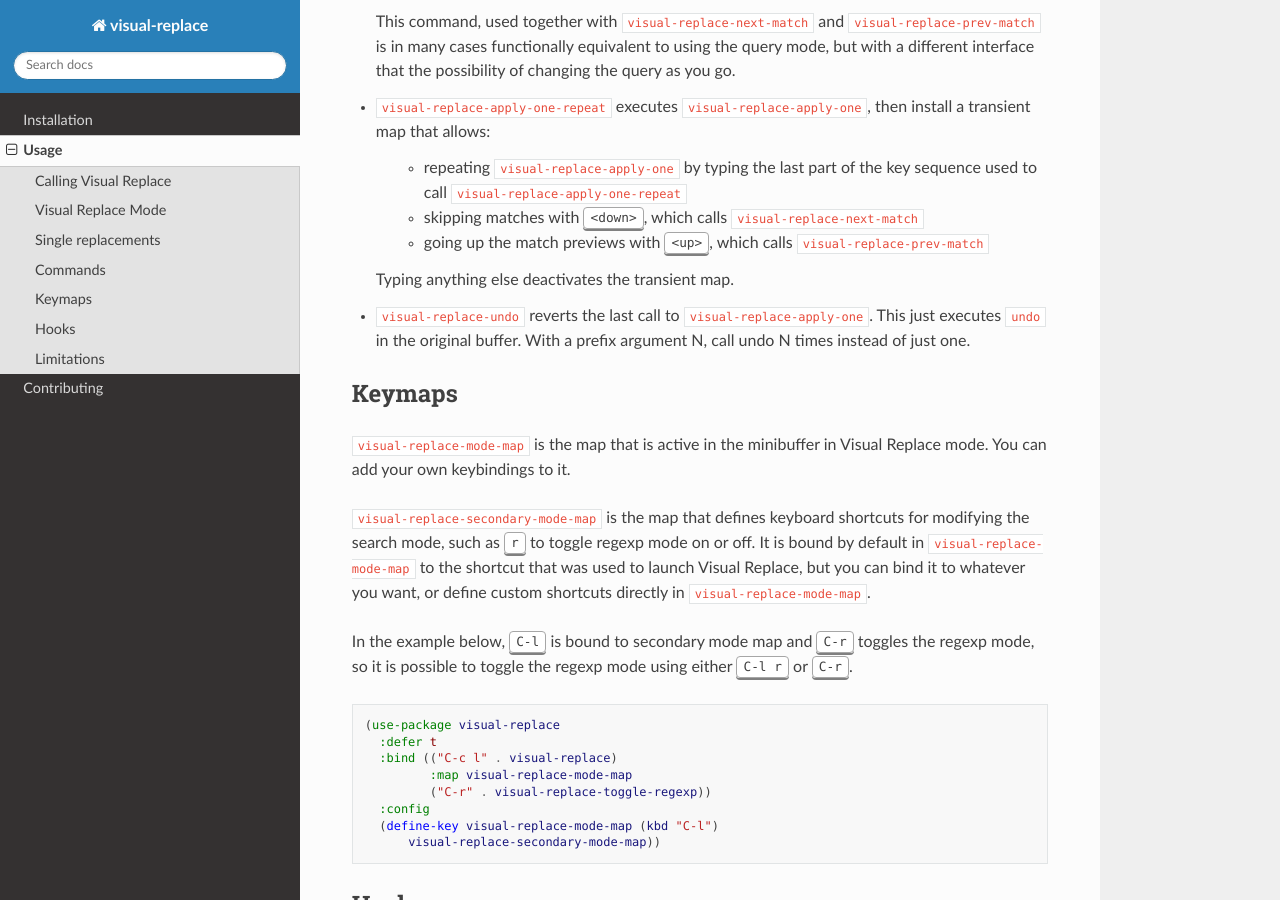
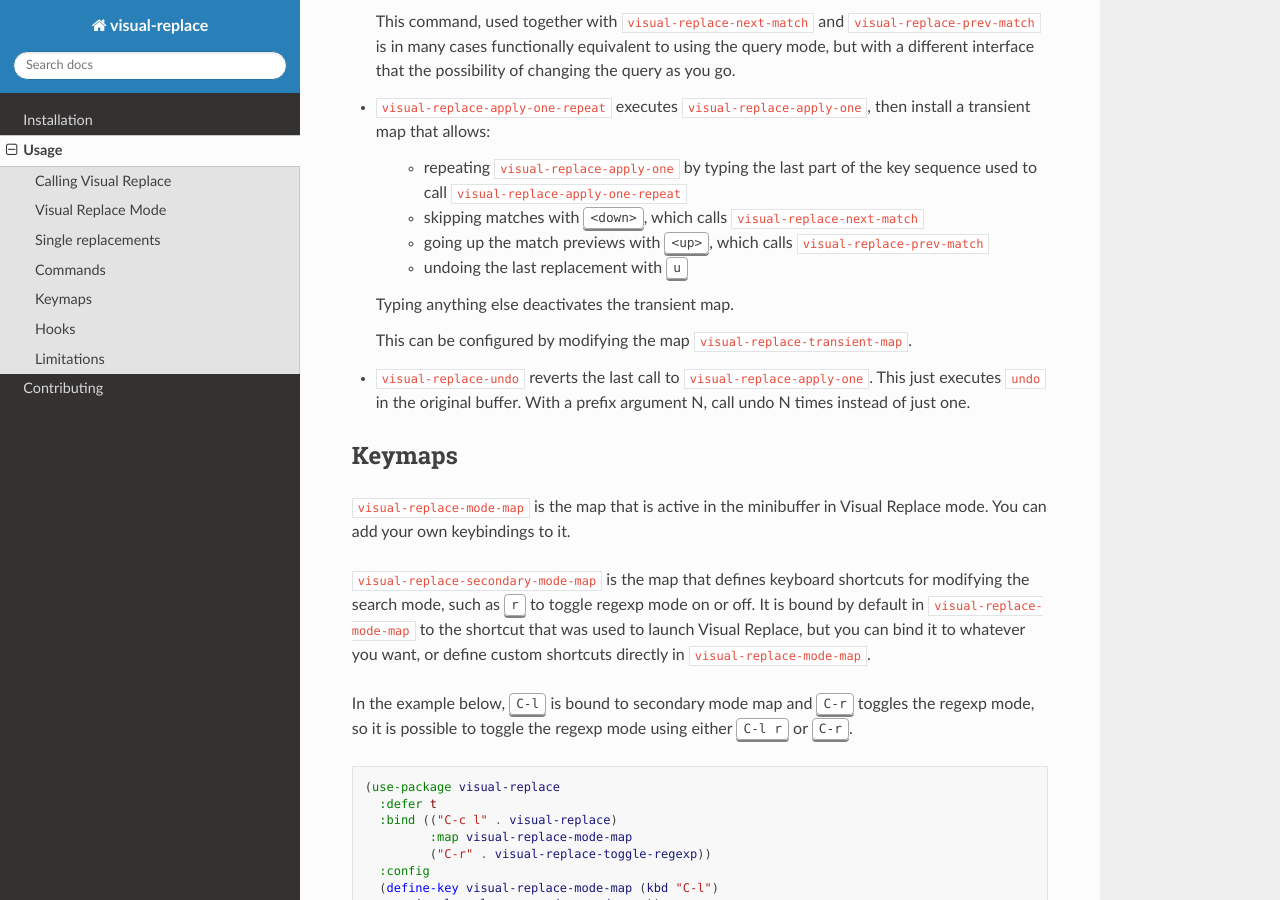
Before and after one commit to szermatt/visual-replace, a Sphinx documentation site: the page built from docs/source/usage.rst, in a window 1280 px wide and 900 px high, scrolled down 3704 px. Built offline with Sphinx 7.4.7 and the Read the Docs theme 3.1.0, drawn with Linux system fonts in a browser that asks for light colours; some of the changed text lies outside the part shown.

Commit message:
feat: Expose the transient map as visual-replace-transient-map
Before this change, the keybindings available in the transient map
installed by visual-replace-apply-one-repeat were hardcoded.

With this change, it becomes possible to add or remove keys by
manipulating the map visual-replace-transient-map.

This change also adds 'u' to the map, to undo a change.

Issue #7

```diff
--- a/docs/source/usage.rst
+++ b/docs/source/usage.rst
@@ -144,7 +144,8 @@ If you want to replace only *some* matches within the scope, you can:
 
   This enters a mode that allows applying replacement with :kbd:`a`,
   the last part of the key sequence, and also moving through the
-  matches with :kbd:`<down>` or :kbd:`<up>`.
+  matches with :kbd:`<down>` or :kbd:`<up>`. :kbd:`u` reverts the last
+  replacement.
 
 .. _commands:
 
@@ -184,6 +185,7 @@ Commands
    pair: command; visual-replace-apply-one
    pair: command; visual-replace-apply-one-repeat
    pair: command; visual-replace-undo
+   pair: variable; visual-replace-transient-map
 
 The following commands are meant to be called while in Visual Replace
 mode, from :code:`visual-mode-map`. By default, they're bound in
@@ -216,7 +218,11 @@ mode, from :code:`visual-mode-map`. By default, they're bound in
 
     * going up the match previews with :kbd:`<up>`, which calls :code:`visual-replace-prev-match`
 
+    * undoing the last replacement with :kbd:`u`
+
   Typing anything else deactivates the transient map.
+
+  This can be configured by modifying the map :code:`visual-replace-transient-map`.
 
 * :code:`visual-replace-undo` reverts the last call to
   :code:`visual-replace-apply-one`. This just executes :code:`undo` in
```
Also changed, not shown: 2 other files.
